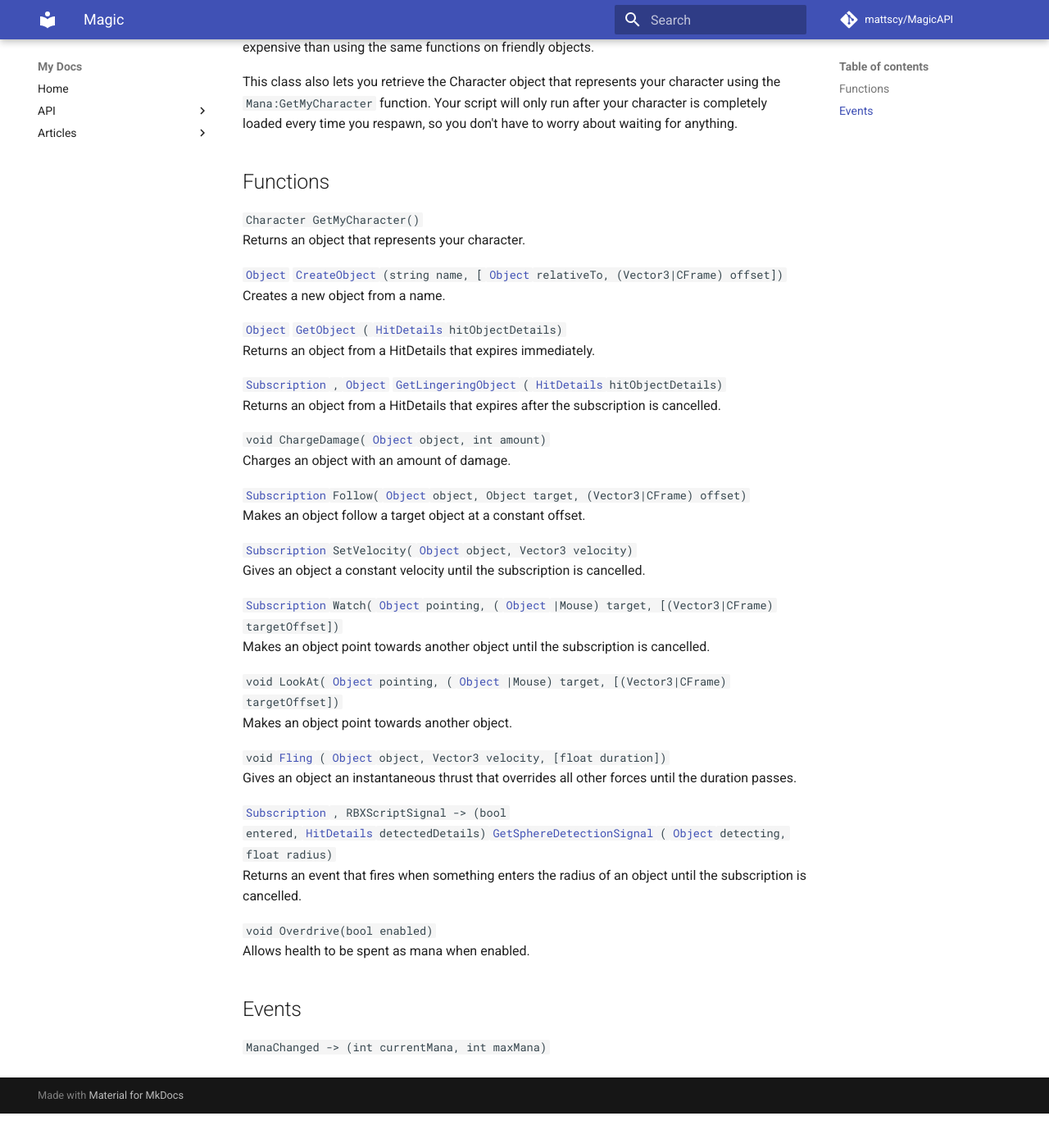
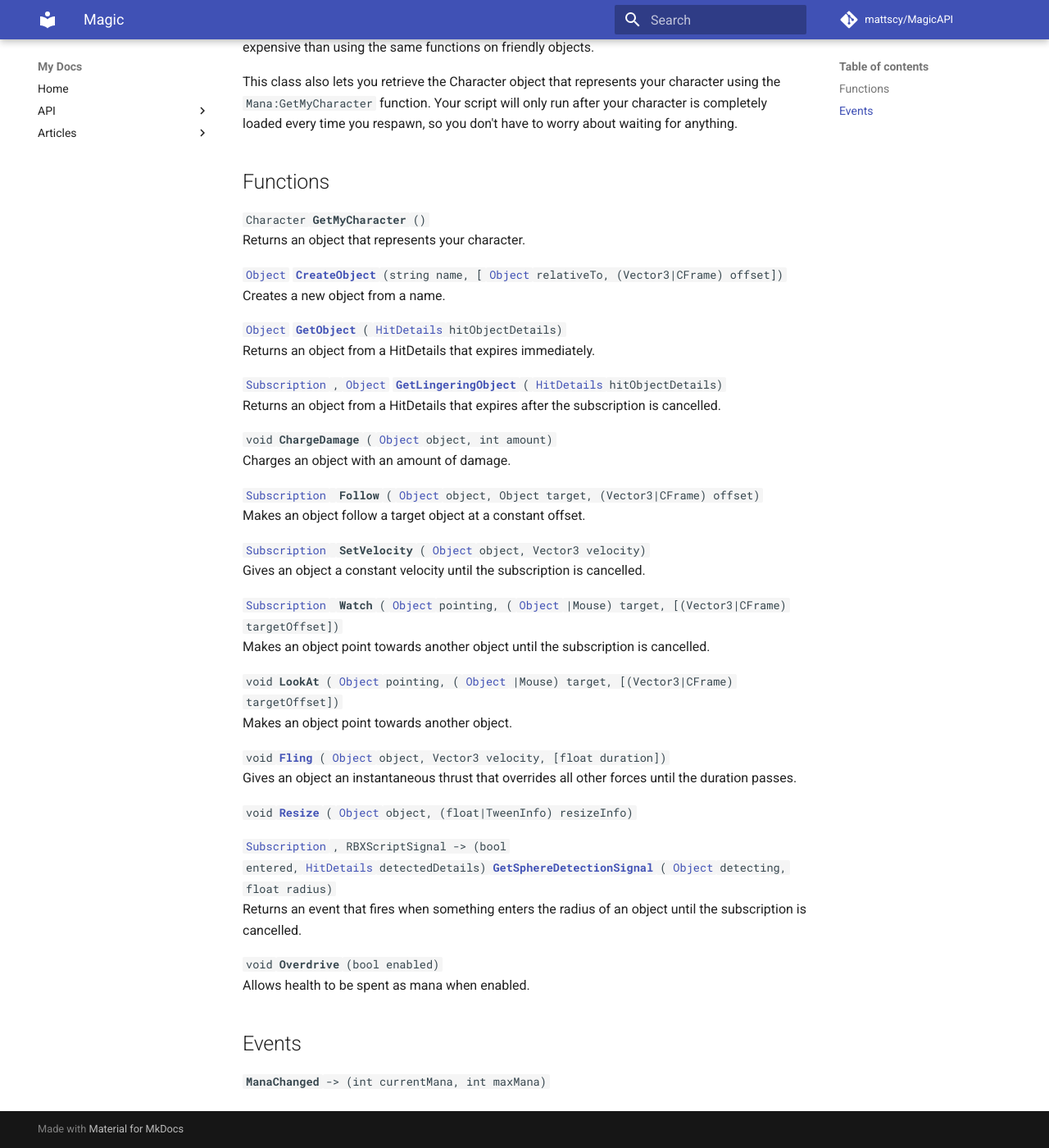
Before and after one commit to mattscy/MagicAPI, an MkDocs documentation site: the page built from docs/api/magic/index.md, in a window 1280 px wide and 1400 px high, scrolled down 355 px. Shown: the whole window at 82% size. Built offline with MkDocs 1.6.1 and Material for MkDocs 9.7.7, drawn with Linux system fonts in a browser that asks for light colours; comment, search, counter and statistics services are not loaded; before the commit the page ends 1713 px from its top, so only the background shows below that.

Commit message:
add docs

```diff
--- a/docs/api/magic/index.md
+++ b/docs/api/magic/index.md
@@ -6,44 +6,46 @@ Most of the functions in the `Magic` class cost an amount of mana depending on t
 This class also lets you retrieve the Character object that represents your character using the `Mana:GetMyCharacter` function. Your script will only run after your character is completely loaded every time you respawn, so you don't have to worry about waiting for anything.
 
 ## Functions
-`Character GetMyCharacter()`
+`Character `**`GetMyCharacter`**`()`
 Returns an object that represents your character.
 
-[`Object`][obj] [`CreateObject`](./CreateObject/)`(string name, [`[`Object`][obj]` relativeTo, (Vector3|CFrame) offset])`
+[`Object`][obj] [**`CreateObject`**](./CreateObject/)`(string name, [`[`Object`][obj]` relativeTo, (Vector3|CFrame) offset])`
 Creates a new object from a name.
 
-[`Object`][obj] [`GetObject`](./GetObject/)`(`[`HitDetails`][hit]` hitObjectDetails)`
+[`Object`][obj] [**`GetObject`**](./GetObject/)`(`[`HitDetails`][hit]` hitObjectDetails)`
 Returns an object from a HitDetails that expires immediately.
 
-[`Subscription`][sub]`, `[`Object`][obj] [`GetLingeringObject`](./GetLingeringObject/)`(`[`HitDetails`][hit]` hitObjectDetails)`
+[`Subscription`][sub]`, `[`Object`][obj] [**`GetLingeringObject`**](./GetLingeringObject/)`(`[`HitDetails`][hit]` hitObjectDetails)`
 Returns an object from a HitDetails that expires after the subscription is cancelled.
 
-`void ChargeDamage(`[`Object`][obj]` object, int amount)`
+`void `**`ChargeDamage`**`(`[`Object`][obj]` object, int amount)`
 Charges an object with an amount of damage.
 
-[`Subscription`][sub]` Follow(`[`Object`][obj]` object, Object target, (Vector3|CFrame) offset)`
+[`Subscription`][sub]` `**`Follow`**`(`[`Object`][obj]` object, Object target, (Vector3|CFrame) offset)`
 Makes an object follow a target object at a constant offset.
 
-[`Subscription`][sub]` SetVelocity(`[`Object`][obj]` object, Vector3 velocity)`
+[`Subscription`][sub]` `**`SetVelocity`**`(`[`Object`][obj]` object, Vector3 velocity)`
 Gives an object a constant velocity until the subscription is cancelled.
 
-[`Subscription`][sub]` Watch(`[`Object`][obj]` pointing, (`[`Object`][obj]`|Mouse) target, [(Vector3|CFrame) targetOffset])`
+[`Subscription`][sub]` `**`Watch`**`(`[`Object`][obj]` pointing, (`[`Object`][obj]`|Mouse) target, [(Vector3|CFrame) targetOffset])`
 Makes an object point towards another object until the subscription is cancelled.
 
-`void LookAt(`[`Object`][obj]` pointing, (`[`Object`][obj]`|Mouse) target, [(Vector3|CFrame) targetOffset])`
+`void `**`LookAt`**`(`[`Object`][obj]` pointing, (`[`Object`][obj]`|Mouse) target, [(Vector3|CFrame) targetOffset])`
 Makes an object point towards another object.
 
-`void `[`Fling`](./Fling/)`(`[`Object`][obj]` object, Vector3 velocity, [float duration])`
+`void `[**`Fling`**](./Fling/)`(`[`Object`][obj]` object, Vector3 velocity, [float duration])`
 Gives an object an instantaneous thrust that overrides all other forces until the duration passes.
 
-[`Subscription`][sub]`, RBXScriptSignal -> (bool entered, `[`HitDetails`][hit]` detectedDetails)  `[`GetSphereDetectionSignal`](./GetSphereDetectionSignal/)`(`[`Object`][obj]` detecting, float radius)`
+`void `[**`Resize`**](./Resize/)`(`[`Object`][obj]` object, (float|TweenInfo) resizeInfo)`
+
+[`Subscription`][sub]`, RBXScriptSignal -> (bool entered, `[`HitDetails`][hit]` detectedDetails)  `[**`GetSphereDetectionSignal`**](./GetSphereDetectionSignal/)`(`[`Object`][obj]` detecting, float radius)`
 Returns an event that fires when something enters the radius of an object until the subscription is cancelled.
 
-`void Overdrive(bool enabled)`
+`void `**`Overdrive`**`(bool enabled)`
 Allows health to be spent as mana when enabled.
 
 ## Events
-`ManaChanged -> (int currentMana, int maxMana)`
+**`ManaChanged`**` -> (int currentMana, int maxMana)`
 
 [obj]: ../object/
 [sub]: ../subscription/
```
Also changed, not shown: docs/api/hitdetails/index.md (+4 -1 lines), docs/api/magic/Fling.md (+1 -1 lines), docs/api/magic/GetLingeringObject.md (+1 -1 lines), docs/api/magic/GetObject.md (+3 -3 lines), docs/api/magic/Resize.md (added, +14 -0 lines), docs/api/object/GetScale.md (added, +7 -0 lines), docs/api/object/GetSize.md (deleted, +0 -7 lines), docs/api/object/index.md (+3 -3 lines).
